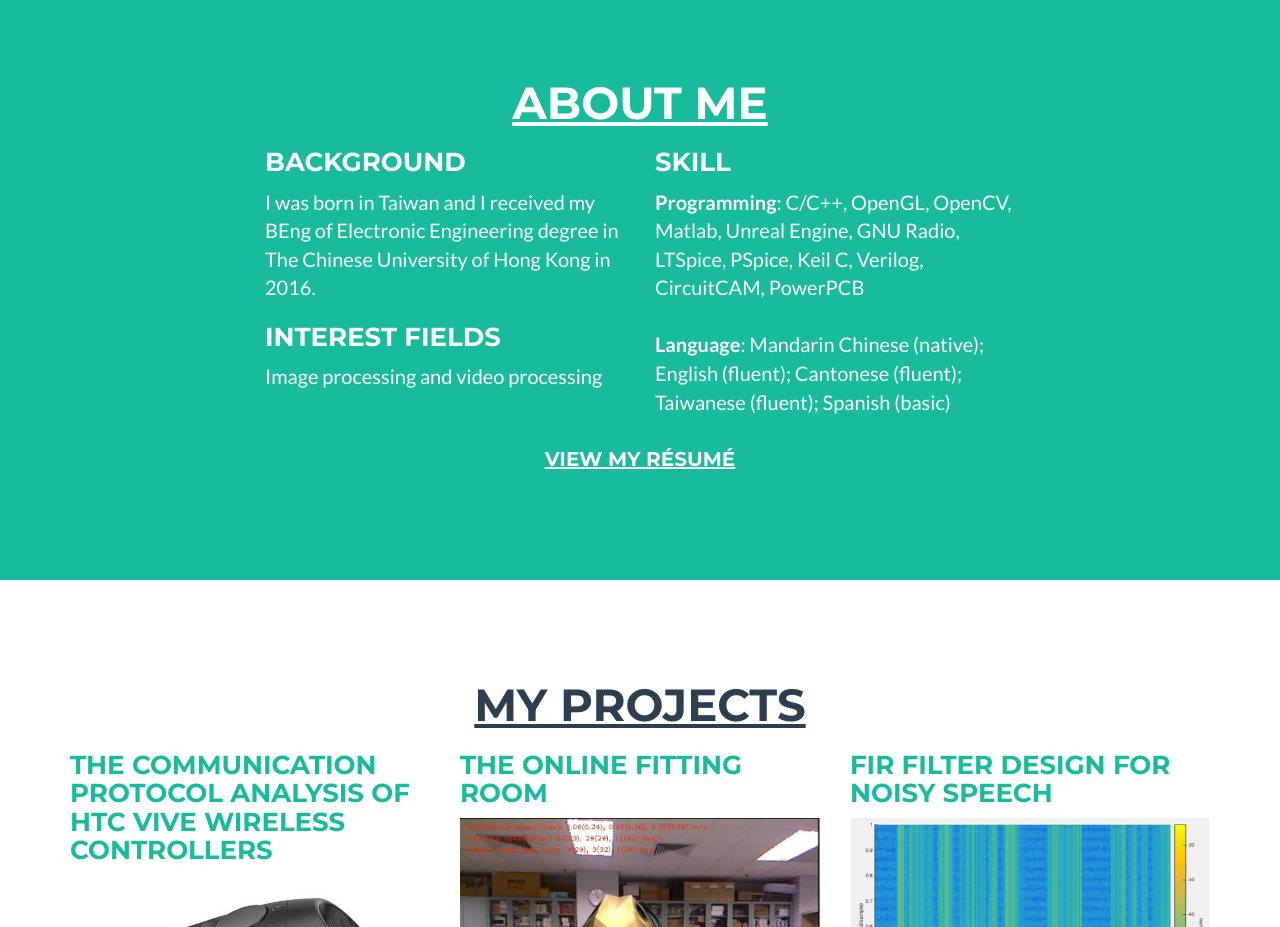
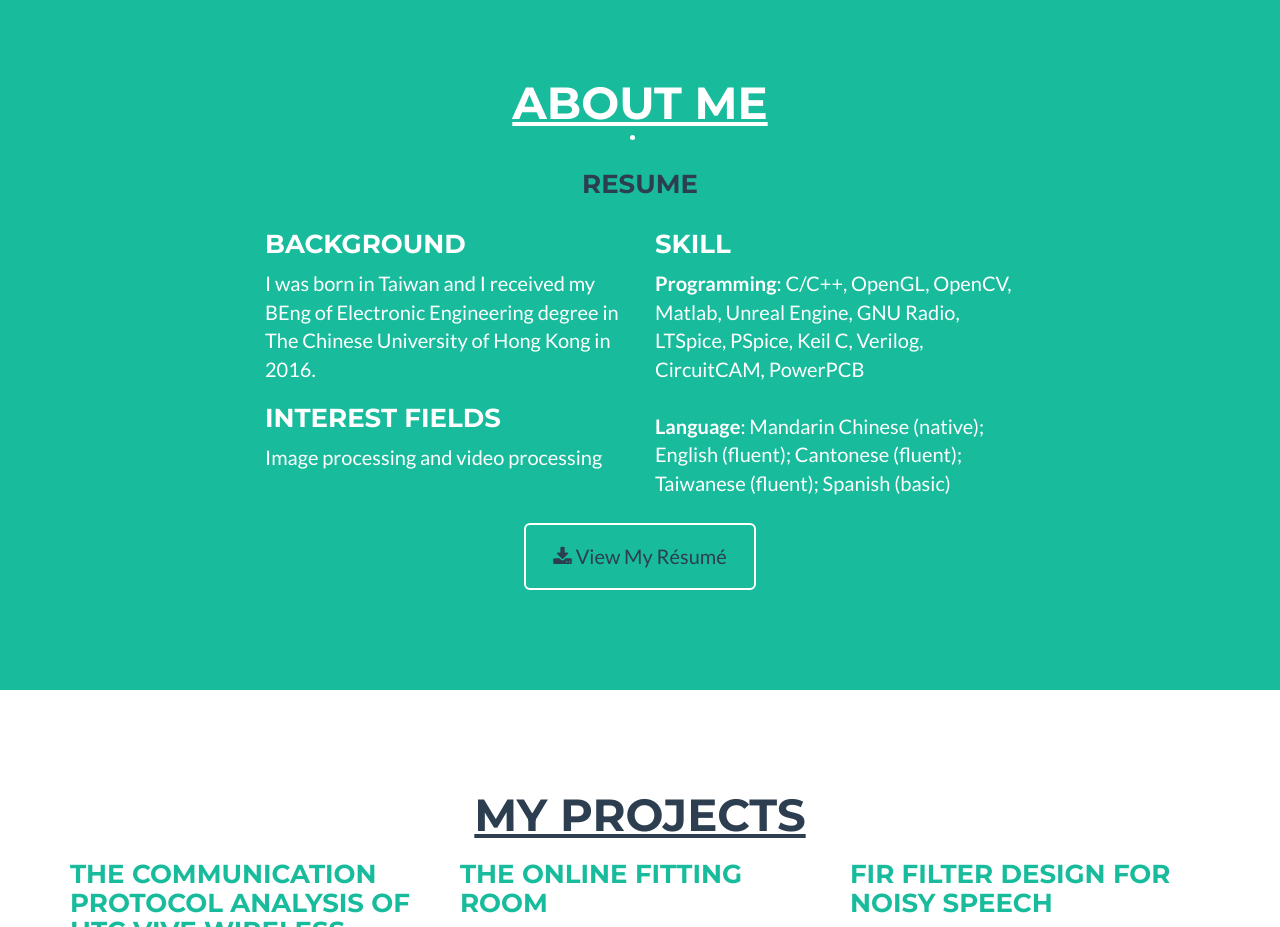
Before and after one commit to sushangyen/sushangyen.github.io, a website: page index.html in a window 1280 px wide. Shown: the part 800-1727 px from the top of the page. Drawn offline with nearby package versions, Linux system fonts and the light colour scheme.

Commit message:
Final_Edition

```diff
--- a/index.html
+++ b/index.html
@@ -90,6 +90,7 @@
             <div class="row">
                 <div class="col-lg-12 text-center">
                     <u><h2>About Me</h2></u>
+                    <li> <h3> <a href="https://drive.google.com/file/d/0BxLxHj_PLF-XZ0lwZ2ZJMkZxSUk/view?usp=sharing" target="_blank">Resume</a> </h3> </li>
                 </div>
             </div>
             <div class="row">
@@ -111,7 +112,8 @@
                     </p>
                 </div>
                     <div class="col-lg-8 col-lg-offset-2 text-center">
-                    <u><h3> <p href="https://drive.google.com/file/d/0BxLxHj_PLF-XZ0lwZ2ZJMkZxSUk/view?usp=sharing" target="_blank">View My Résumé</p> </h3></u>
+                        <a href="https://drive.google.com/file/d/0BxLxHj_PLF-XZ0lwZ2ZJMkZxSUk/view?usp=sharing" class="btn btn-lg btn-outline" target="_blank">
+                        <i class="fa fa-download"></i> View My Résumé
                     </a>
                 </div>
             </div>
```
